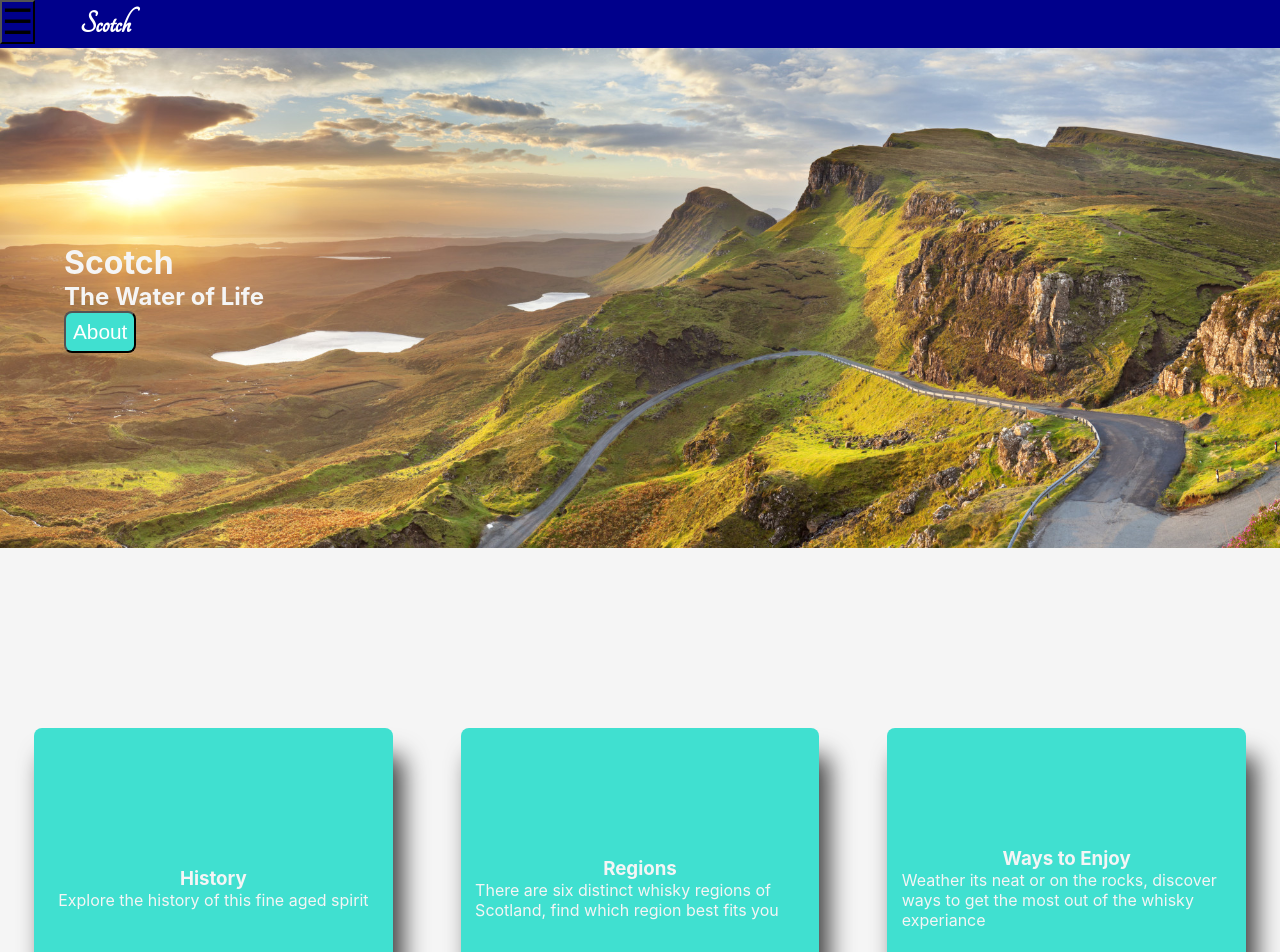
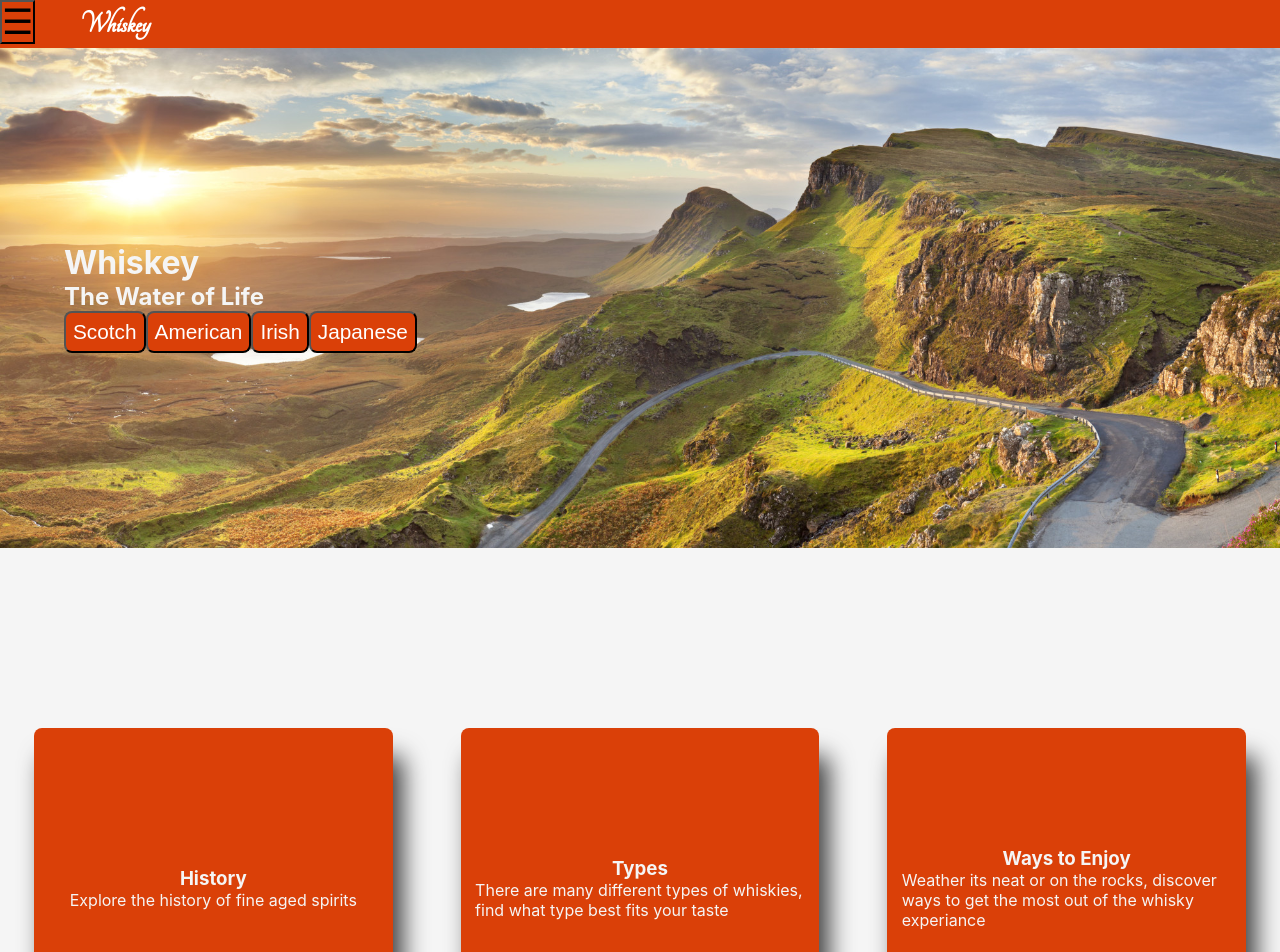
Before and after one commit to Sucharski90/Scotch-select, a React (Create React App) app: page / in a window 1280 px wide. Shown: the top 952 px of the page. Built offline with nearby package versions, Linux system fonts and the light colour scheme.

Commit message:
added nav

```diff
--- a/public/index.html
+++ b/public/index.html
@@ -8,6 +8,7 @@
       content="width=device-width, initial-scale=1, shrink-to-fit=no"
     />
     <link href="https://fonts.googleapis.com/css?family=Tangerine" rel="stylesheet">
+    <link href="https://fonts.googleapis.com/css?family=Anton" rel="stylesheet">
     <meta name="theme-color" content="#000000" />
     <!--
       manifest.json provides metadata used when your web app is added to the
--- a/src/App.css
+++ b/src/App.css
@@ -1,9 +1,13 @@
+:root {
+  --orangeish: rgb(218, 64, 8);
+  --brightred: #F34213;
+}
 * {
   margin: 0;
   padding: 0;
 }
 .header {
-  background-color: darkblue;
+  background-color: var(--orangeish);
   color: white;
   height: 3rem;
   display: flex;
@@ -31,7 +35,7 @@
 }
 .hero-text button {
   color: white;
-  background-color: turquoise;
+  background-color: var(--orangeish);
   font-size: 1.3rem;
   padding: 7px;
   border-radius: 8px;
@@ -40,13 +44,14 @@
   background-color: whitesmoke;
   cursor: pointer;
   color: turquoise;
-  transition-delay: 400ms;
+  transition: 0.3s;
 }
 
 
 .Sidenav {
   height: 100%;
   width: 160px;
+  font-family: 'Anton', sans-serif;
   position: fixed;
   z-index: 1;
   top: 0;
@@ -104,7 +109,7 @@
 .threeSection {
   height: 20rem;
   width: 28%;
-  background-color: turquoise;
+  background-color: var(--orangeish);
   color: whitesmoke;
   display: flex;
   align-items: center;
--- a/src/Components/Header.js
+++ b/src/Components/Header.js
@@ -7,7 +7,7 @@ export default class Header extends Component {
       return (
         <div className="header">
         <Nav />
-          <h1>Scotch</h1>
+          <h1>Whiskey</h1>
 
 
         </div>
--- a/src/Components/Home.jsx
+++ b/src/Components/Home.jsx
@@ -10,10 +10,22 @@ export default class Home extends Component {
             <div className='hero'>
             {/* hero text */}
             <div className='hero-text'>
-                <h1>Scotch</h1>
+                <h1>Whiskey</h1>
                     <h2>The Water of Life</h2>
             <Link to="/store">
-                <button>About</button>
+                <button>Scotch</button>
+            </Link>
+
+            <Link to="/store">
+                <button>American</button>
+            </Link>
+
+            <Link to="/store">
+                <button>Irish</button>
+            </Link>
+
+            <Link to="/store">
+                <button>Japanese</button>
             </Link>
             </div>
             </div>
@@ -23,13 +35,13 @@ export default class Home extends Component {
                 <div className='threeSection'>
                     <div className='threeSection-content'>
                     <h3>History</h3>
-                    <p>Explore the history of this fine aged spirit</p>
+                    <p>Explore the history of fine aged spirits</p>
                 </div>
                 </div>
                 <div className='threeSection'>
                 <div className='threeSection-content'>
-                    <h3>Regions</h3>
-                    <p>There are six distinct whisky regions of Scotland, find which region best fits you</p>
+                    <h3>Types</h3>
+                    <p>There are many different types of whiskies, find what type best fits your taste</p>
                 </div>
                 </div>
                 <div className='threeSection'>
--- a/src/Components/Nav.js
+++ b/src/Components/Nav.js
@@ -28,10 +28,10 @@ class Sidenav extends Component {
 
           <div id="mySidenav">
 
-            <a href="#original">Story Intro</a>
-            <a href="#weapon">Tools</a>
-            <a href="#cyber">Enemies</a>
-            <a href="#power">Power Ups</a>
+            <a href="#original">Home</a>
+            <a href="#weapon">History</a>
+            <a href="#cyber">Regions</a>
+            <a href="#power">Ways to Enjoy</a>
 
 
           </div>
```
Also changed, not shown: src/img/single-malts.jpg (added).
